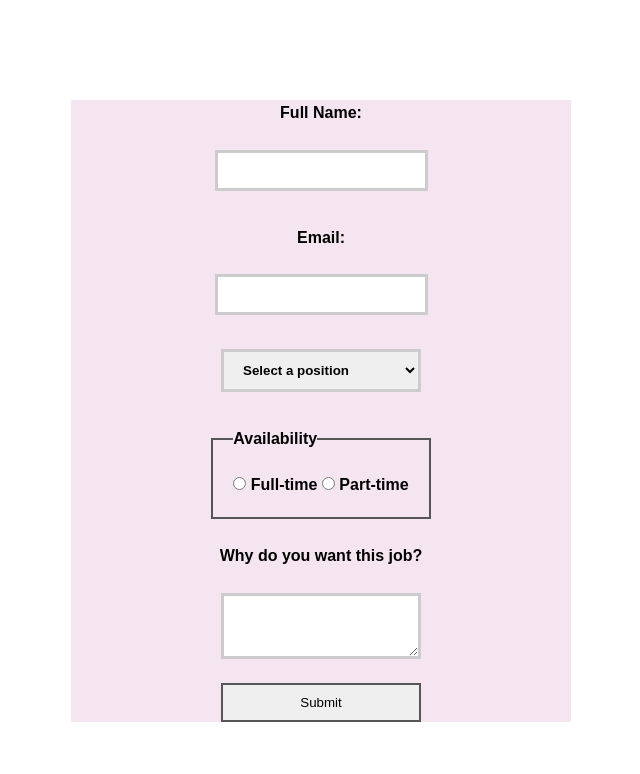
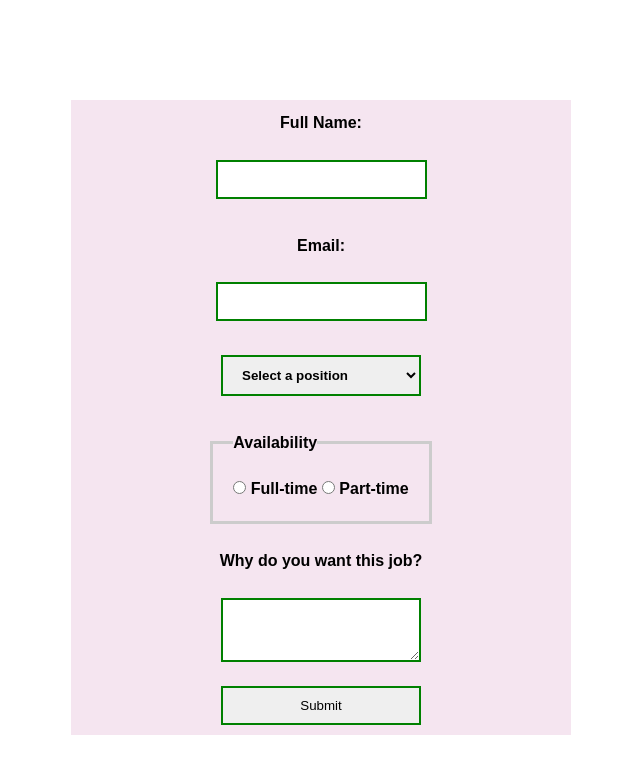
Before and after one commit to AnthonyAjjawi/jobapplication, a plain HTML site: page index.html in a window 1280 px wide. Shown: the whole page, without its empty margins (319-959 px from the left). Drawn offline with Linux system fonts and the light colour scheme.

Commit message:
made changes to css

```diff
--- a/index.html
+++ b/index.html
@@ -11,7 +11,7 @@
     <div class="container">
 
         <form>
-            <label for="name">Full Name: </label>
+            <label class="name" for="name">Full Name: </label>
             <input type="text" id="name">
             <label for="email">Email: </label>
             <input type="email" id="email">
@@ -30,7 +30,7 @@
                 <input type="radio" id="parttime" name="availability" value="part-time">
                 <label for="parttime">Part-time</label>
               </fieldset>
-              <label for="message">Why do you want this job?</label>
+              <label class="message" for="message">Why do you want this job?</label>
 
               <textarea name="message" id="message" rows="4" cols="50"></textarea>
               <input type="submit" />
--- a/styles.css
+++ b/styles.css
@@ -28,6 +28,12 @@ form {
 
 }
 
+
+
+/* label name */
+.name {
+    margin-top: 10px;
+}
 
 /* full name input */
 input[type="text"] {
@@ -86,9 +92,11 @@ fieldset {
     outline: none;
 }
 
-fieldset {
+fieldset:focus {
     border: 2px solid #555;
 }
+
+
 
 /* textarea */
 textarea {
@@ -112,6 +120,7 @@ input[type="submit"] {
     transition: 0.5s;
     -webkit-transition: 0.5s;
     outline: none;
+    margin-bottom: 10px;
 }
 
 
@@ -130,3 +139,9 @@ textarea:invalid {
     border: 2px solid red;
     /* background-color: beige; */
 }
+
+input:valid,
+select:valid,
+textarea:valid {
+    border: 2px solid green;
+}
```
